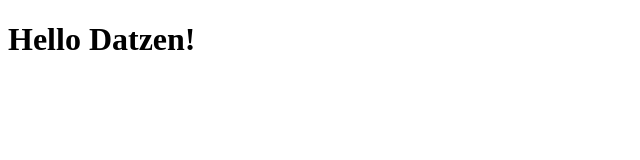
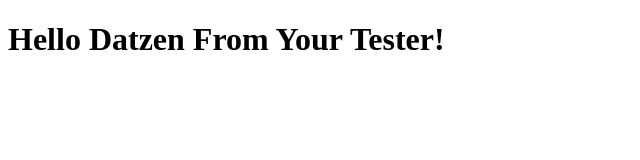
Before and after one commit to lianstemp/simple-datzen, a plain HTML site: page index.html in a window 1280 px wide. Shown: the whole page, without its empty margins (0-640 px from the left). Drawn offline with Linux system fonts and the light colour scheme.

Commit message:
Update index.html

```diff
--- a/index.html
+++ b/index.html
@@ -6,6 +6,6 @@
     <title>CloudDatzen</title>
   </head>
   <body>
-    <h1>Hello Datzen!</h1>
+    <h1>Hello Datzen From Your Tester!</h1>
   </body>
 </html>
```
